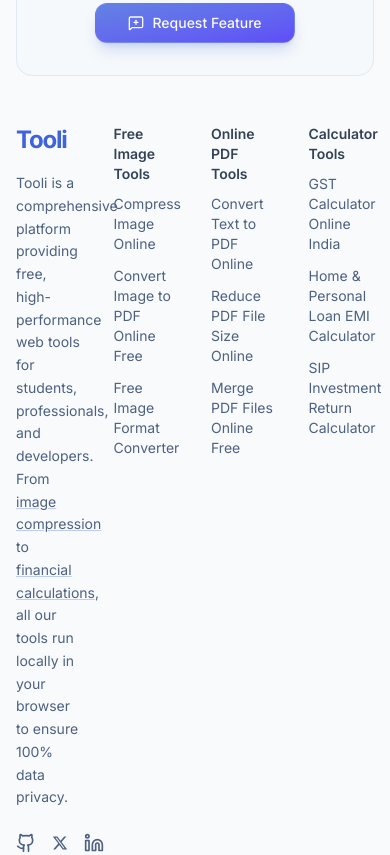
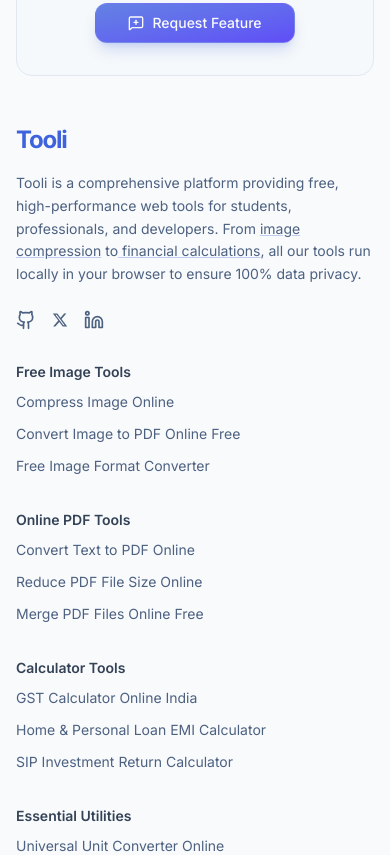
Before and after one commit to abhishek2621/Tooli, a Next.js app: page / in a window 390 px wide. Shown: the part 3940-4795 px from the top of the page. Built offline with nearby package versions, Linux system fonts and the light colour scheme; no server answers.

Commit message:
fixed footer in smaller viewports to show vertical alignment

```diff
--- a/src/components/shared/layout/footer.tsx
+++ b/src/components/shared/layout/footer.tsx
@@ -9,7 +9,7 @@
         <footer className="border-t bg-slate-50 dark:bg-slate-950 relative z-10">
             <div className="container py-12 md:py-16 space-y-12">
                 <RequestToolCta />
-                <div className="grid grid-cols-4 gap-8 md:grid-cols-4 lg:grid-cols-6">
+                <div className="grid grid-cols-1 gap-8 md:grid-cols-4 lg:grid-cols-6">
                     {/* Brand Column */}
                     <div className="lg:col-span-2">
                         <Link href="/" className="flex items-center space-x-2">
```
